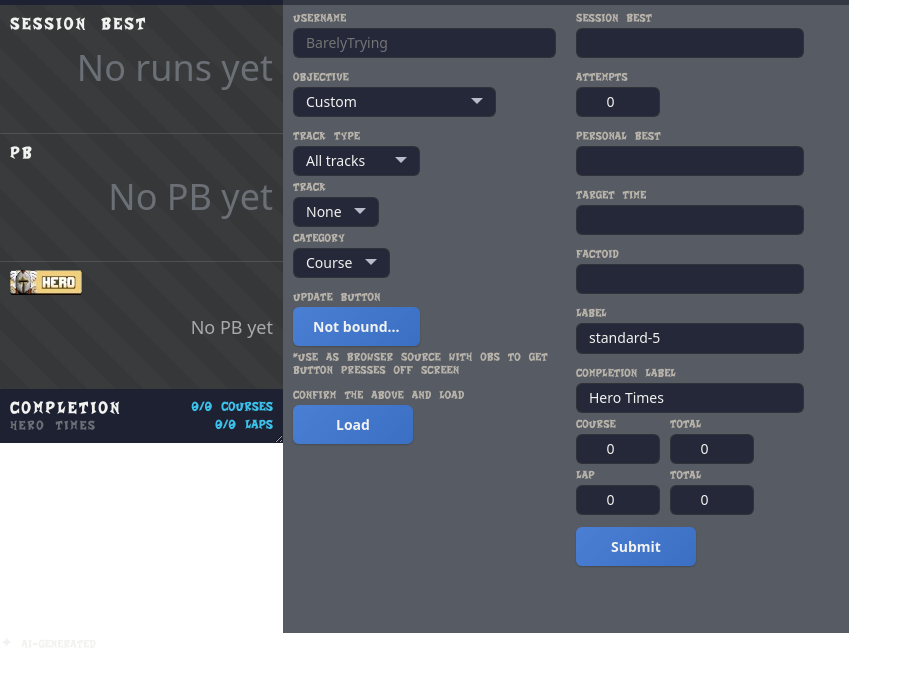
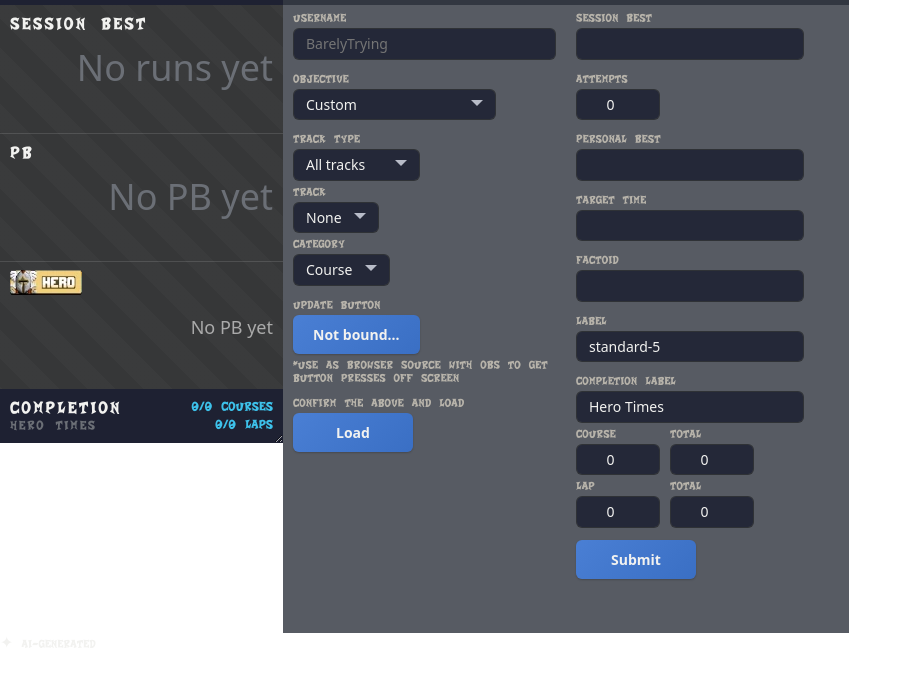
Before and after one commit to Hyreon/SaphiDashboard, a website built with Vite: page index.html in a window 1280 px wide. Shown: the part 87-774 px from the top of the page, without its empty margins (0-912 px from the left). Built offline with nearby package versions, Linux system fonts and the light colour scheme; no server answers; what @hyreon/ai-badge, @hyreon/voronoi would draw is missing.

Commit message:
Tweaked textbox size to remove hanging letters

```diff
--- a/assets/css/style.css
+++ b/assets/css/style.css
@@ -325,7 +325,7 @@
   font-family: var(--font-system);
   font-size: 14px;
   font-weight: 400;
-  line-height: 1.15;
+  line-height: 1.25;
 
   background-color: var(--color-input-background) !important;
   background-clip: padding-box;
```
